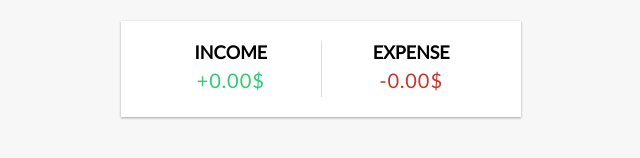
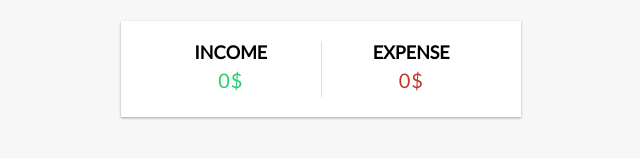
Before and after one commit to AzizbekDev/vue3-expense-tracker, a Vue app: page / in a window 1280 px wide. Shown: the part 204-362 px from the top of the page, without its empty margins (319-959 px from the left). Built offline with nearby package versions, Linux system fonts and the light colour scheme; no server answers.

Commit message:
Refactor income and expense calculations in App.vue and update IncomeExpense component

```diff
--- a/src/App.vue
+++ b/src/App.vue
@@ -23,6 +23,18 @@ onMounted(async () => {
 const total = computed(() => {
   return transactions.value.reduce((acc, transaction) => acc + transaction.amount, 0)
 })
+// Get Income
+const income = computed(() => {
+  return transactions.value.
+    filter(transaction => transaction.amount > 0).
+    reduce((acc, transaction) => acc + transaction.amount, 0)
+})
+// Get Expense
+const expenses = computed(() => {
+  return transactions.value.
+    filter(transaction => transaction.amount < 0).
+    reduce((acc, transaction) => acc + transaction.amount, 0)
+})
 
 </script>
 
@@ -30,7 +42,7 @@ const total = computed(() => {
   <Header />
   <div class="container">
     <Balance :total="total" />
-    <IncomeExpense />
+    <IncomeExpense :income="income" :expenses="expenses" />
     <TransactionList :transactions="transactions" />
     <AddTransaction />
   </div>
--- a/src/components/IncomeExpense.vue
+++ b/src/components/IncomeExpense.vue
@@ -1,12 +1,19 @@
+<script setup>
+defineProps({
+    income: Number,
+    expenses: Number
+})
+
+</script>
 <template>
     <div class="inc-exp-container">
         <div>
             <h4>Income</h4>
-            <p id="money-plus" class="money plus">+0.00$</p>
+            <p id="money-plus" class="money plus">{{ income }}$</p>
         </div>
         <div>
             <h4>Expense</h4>
-            <p id="money-minus" class="money minus">-0.00$</p>
+            <p id="money-minus" class="money minus">{{ expenses }}$</p>
         </div>
     </div>
 </template>
--- a/src/components/TransactionList.vue
+++ b/src/components/TransactionList.vue
@@ -5,7 +5,7 @@ defineProps({
 </script>
 <template>
     <h3>History</h3>
-    <ul id="list" class="list">
+    <ul id="list" class="list" v-auto-animate>
         <li v-for="transaction in transactions" :key="transaction.id"
             :class="transaction.amount < 0 ? 'minus' : 'plus'">
             {{ transaction.text }}
```
